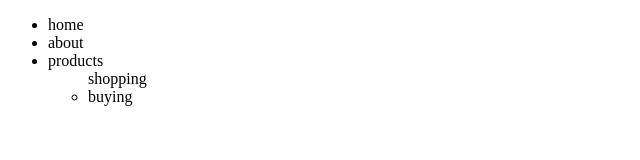
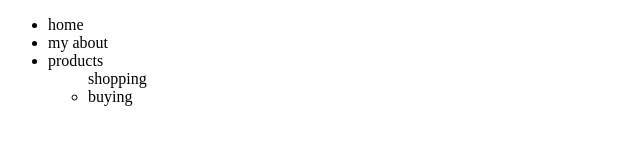
Before and after one commit to hosseinshafie6152/git-project, a plain HTML site: page index.html in a window 1280 px wide. Shown: the full height of the page, 0-640 px from the left. Drawn offline with Linux system fonts and the light colour scheme.

Commit message:
change li

```diff
--- a/index.html
+++ b/index.html
@@ -9,7 +9,7 @@
     <div class="nav">
         <ul id="navigation-bar">
             <li>home</li>
-            <li>about</li>
+            <li>my about</li>
             <li>products</li>
             <ul id="nav.shope">shopping
                 <li>buying</li>
```
